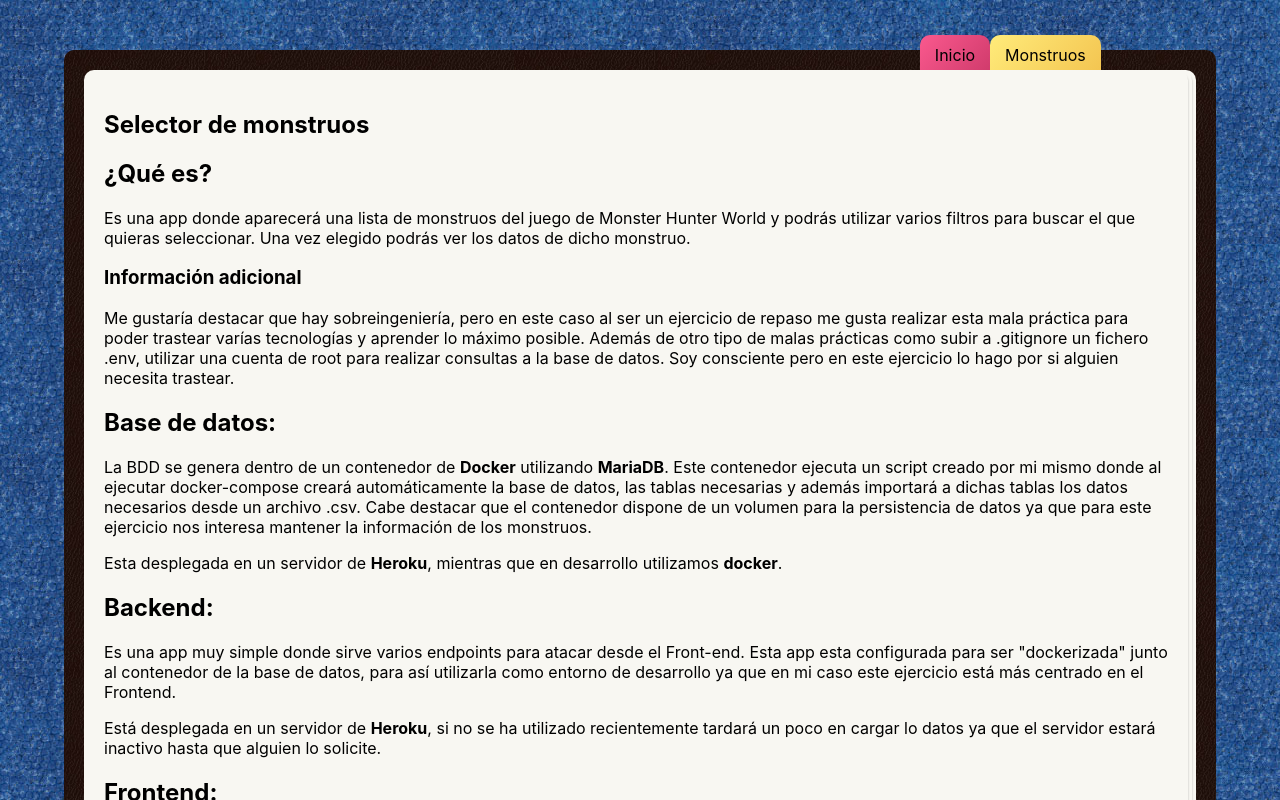
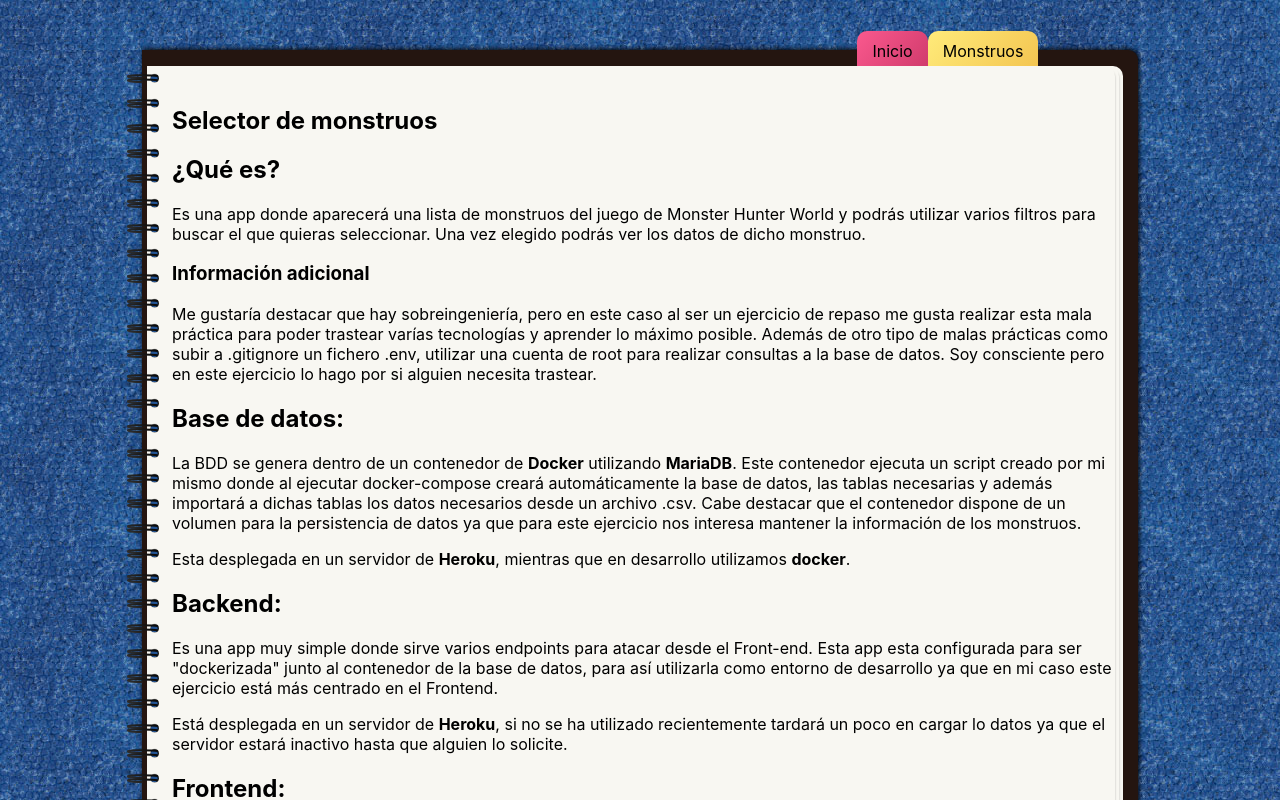
Before and after one commit to Ddiaalv/nodeca-project, a Next.js app in the folder frontend/: page / in a window 1280 px wide. Shown: the top 800 px of the page. Built offline with nearby package versions, Linux system fonts and the light colour scheme.

Commit message:
:lipstick: Spiral bound

```diff
--- a/frontend/src/components/Layout/Layout.styles.ts
+++ b/frontend/src/components/Layout/Layout.styles.ts
@@ -3,17 +3,20 @@ import { styleGuide } from '../../../utils/styleGuide'
 
 const desktopNotebook = `
   margin: 0 auto;
-  padding: 20px;
+  padding: 15px 15px 15px 5px;
   width: 90%;
 `
 
 export const Notebook = styled.div`
   position: relative;
   display: grid;
-  background: url('/img/bg-notebook.jpg');
-  padding: 10px;
+  background: #241510;
   margin-top: 50px;
-  border-radius: 10px;
+  max-width: 996px;
+  padding: 10px 10px 10px 5px;
+  border-radius: 0 10px 10px 0;
+  box-shadow: 1px -1px 5px #000;
+  border-top: 1px solid #241510;
   @media (min-width: ${styleGuide.device.md}) {
     ${desktopNotebook}
     margin-top: 50px;
@@ -30,10 +33,23 @@ height: 100%;
 width: 30px;
 `
 
+export const BackPaper = styled.div`
+  &:before {
+    position: absolute;
+    z-index: 50;
+    content: '';
+    left: -20px;
+    height: 99%;
+    width: 32px;
+    background: url('/img/spiral-bound.svg') left top;
+    background-size: 100% 25px;
+  }
+`
+
 export const Paper = styled.div`
   position: relative;
   background: ${styleGuide.color.paper};
-  border-radius: 10px;
+  border-radius: 0 10px 10px 0;
   @media (min-width: ${styleGuide.device.md}) {
     &:after {
       ${sheet}
--- a/frontend/src/components/Layout/Layout.tsx
+++ b/frontend/src/components/Layout/Layout.tsx
@@ -3,7 +3,7 @@ import { FC } from 'react'
 import { Footer } from '../Footer/Footer'
 import { Header } from '../Header/Header'
 import { NavMenu } from '../NavMenu/NavMenu'
-import { Notebook, Paper } from './Layout.styles'
+import { Notebook, BackPaper, Paper } from './Layout.styles'
 import { LayoutProps } from './Layout.types'
 
 const Layout: FC<LayoutProps> = ({
@@ -45,9 +45,13 @@ const Layout: FC<LayoutProps> = ({
     </Head>
     <NavMenu />
     <Paper>
-      <Header />
-      <main>{children}</main>
-      <Footer />
+      <BackPaper>
+        <Header />
+        <main style={{ paddingLeft: '25px', paddingRight: '10px' }}>
+          {children}
+        </main>
+        <Footer />
+      </BackPaper>
     </Paper>
   </Notebook>
 )
--- a/frontend/src/components/NavMenu/NavMenu.styles.ts
+++ b/frontend/src/components/NavMenu/NavMenu.styles.ts
@@ -11,7 +11,7 @@ export const NavMenuStyled = styled.nav`
   align-items: end;
   grid-template-columns: repeat(2, auto);
   @media (min-width: ${styleGuide.device.md}) {
-    top: -15px;
+    top: -20px;
   }
 `
 
--- a/frontend/src/styles/coverPage.ts
+++ b/frontend/src/styles/coverPage.ts
@@ -1,8 +1,6 @@
 import styled from '@emotion/styled'
 
-export const CoverPage = styled.article`
-  padding: 0 20px;
-`
+export const CoverPage = styled.article``
 
 export const Technologies = styled.div`
   display: grid;
```
Also changed, not shown: frontend/public/img/spiral-bound.svg (added).
